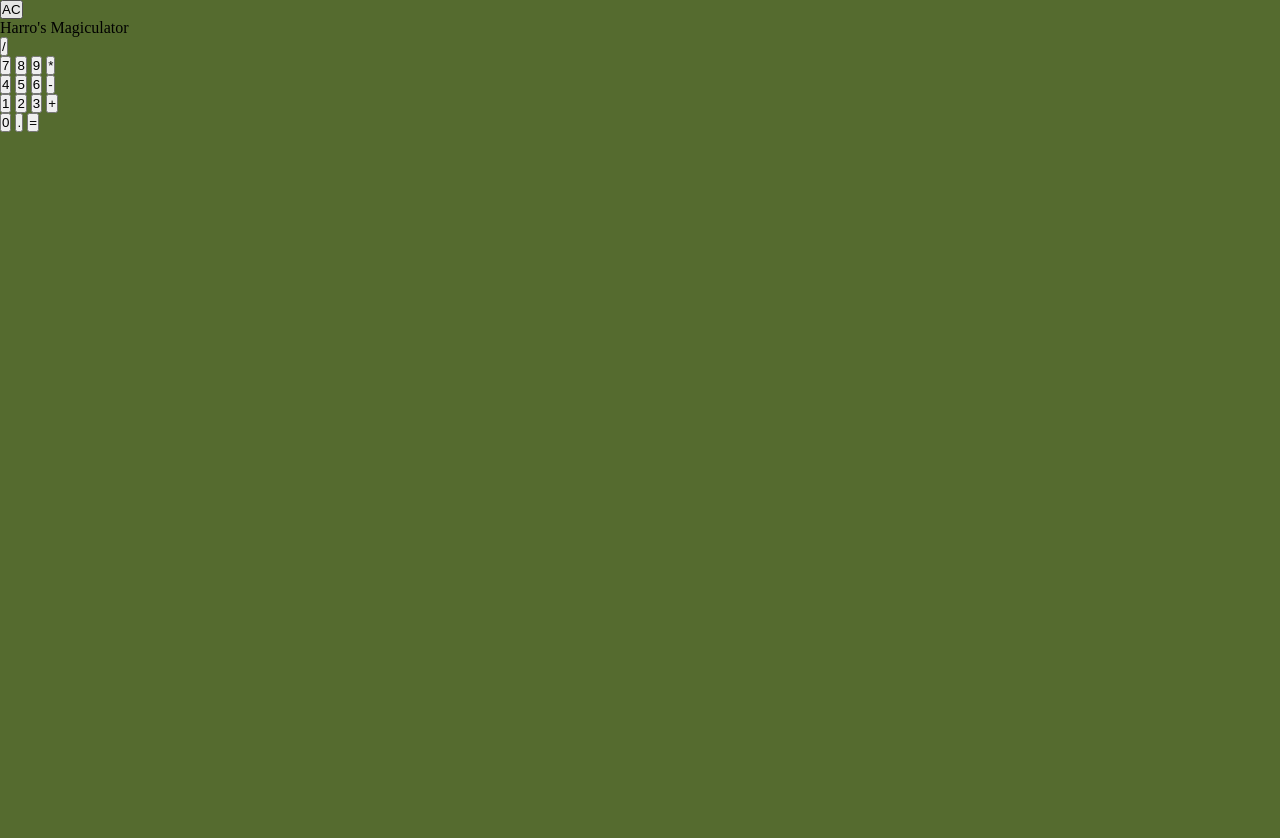
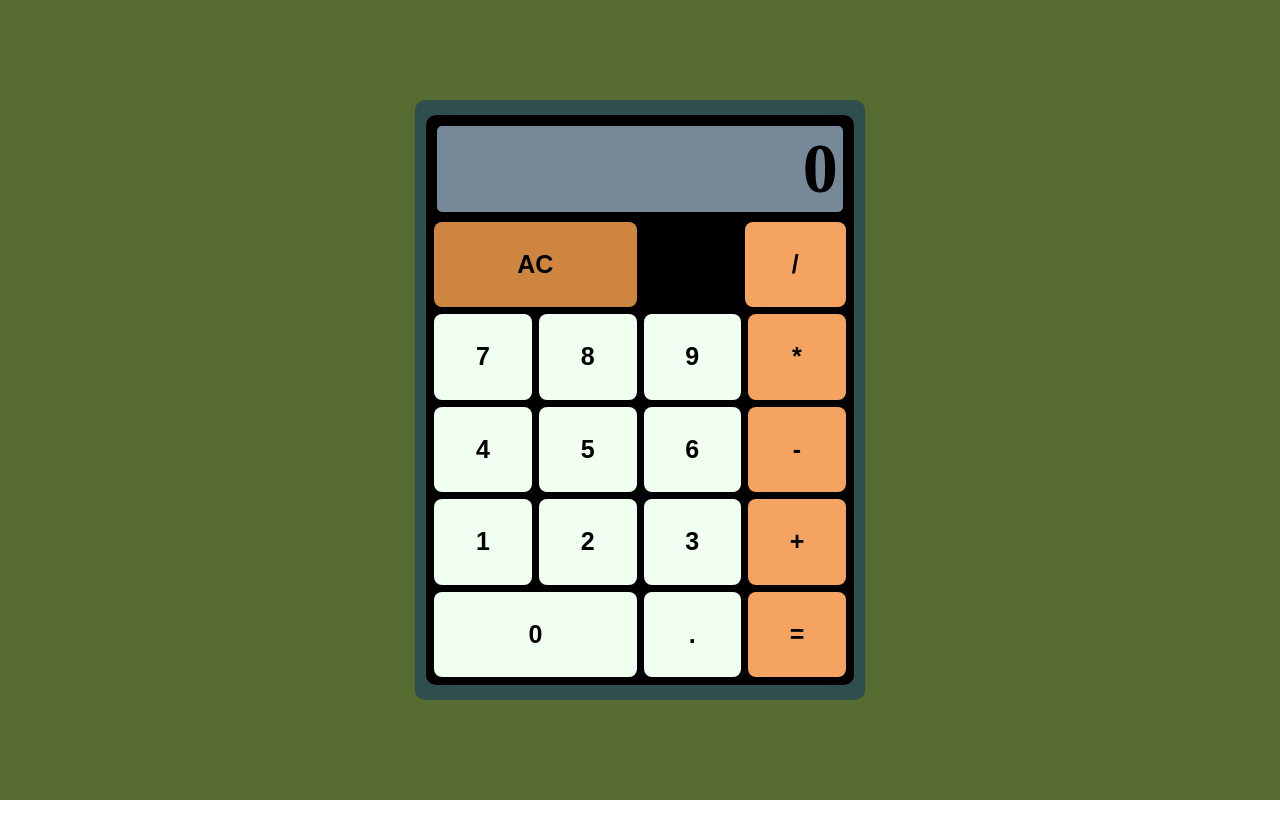
Before and after one commit to HarrisonKanellos/odin-calculator, a plain HTML site: page index.html in a window 1280 px wide. After the commit the page ends 800 px from the top, so only its background shows below. Drawn offline with Linux system fonts and the light colour scheme.

Commit message:
Add type button to button elements, refine styling

```diff
--- a/index.html
+++ b/index.html
@@ -10,34 +10,46 @@
         <div class="background">
             <main>
                 <div class="calc-content-container">
-                    <div class="display"></div>
+                    <div class="row display">0</div>
+
                     <div class="row" id="button-row-1">
-                        <button id="all-clear">AC</button>
-                        <div class="title-engraving">Harro's Magiculator</div>
-                        <button class="operator" id="divide">/</button>
+                        <div class="row-half-size">
+                            <button type="button" id="all-clear">AC</button>
+                        </div>
+                        <div class="row-half-size" id="flex-end-divide">
+                            <button type="button" class="operator" id="divide">/</button>
+                        </div>
                     </div>
+
                     <div class="row" id="button-row-2">
-                        <button class="digit" id="seven">7</button>
-                        <button class="digit" id="eight">8</button>
-                        <button class="digit" id="nine">9</button>
-                        <button class="operator" id="multiply">*</button>
+                        <button type="button"class="digit" id="seven">7</button>
+                        <button type="button" class="digit" id="eight">8</button>
+                        <button type="button" class="digit" id="nine">9</button>
+                        <button type="button" class="operator" id="multiply">*</button>
                     </div>
+
                     <div class="row" id="button-row-3">
-                        <button class="digit" id="four">4</button>
-                        <button class="digit" id="five">5</button>
-                        <button class="digit" id="six">6</button>
-                        <button class="operator" id="subtract">-</button>
+                        <button type="button" class="digit" id="four">4</button>
+                        <button type="button" class="digit" id="five">5</button>
+                        <button type="button" class="digit" id="six">6</button>
+                        <button type="button" class="operator" id="subtract">-</button>
                     </div>
+
                     <div class="row" id="button-row-4">
-                        <button class="digit" id="one">1</button>
-                        <button class="digit" id="two">2</button>
-                        <button class="digit" id="three">3</button>
-                        <button class="opertaor" id="plus">+</button>
+                        <button type="button" class="digit" id="one">1</button>
+                        <button type="button" class="digit" id="two">2</button>
+                        <button type="button" class="digit" id="three">3</button>
+                        <button type="button" class="operator" id="plus">+</button>
                     </div>
+
                     <div class="row" id="button-row-5">
-                        <button class="digit" id="zero">0</button>
-                        <button class="digit" id="period">.</button>
-                        <button class="operator" id="equals">=</button>
+                        <div class="row-half-size">
+                            <button type="button" class="digit" id="zero">0</button>
+                        </div>
+                        <div class="row-half-size">
+                            <button type="button" class="digit" id="period">.</button>
+                            <button type="button" class="operator" id="equals">=</button>
+                        </div>
                     </div>
                 </div>
             </main>
--- a/style.css
+++ b/style.css
@@ -4,18 +4,91 @@
     box-sizing: border-box;
     margin: 0;
     padding: 0;
+    border: 0;
+}
+
+body {
+    font-family: monospace sans-serif;
 }
 
 .background {
     width: 100vw;
+    height: 100vh;
     background-color: darkolivegreen;
+    display: flex;
+    justify-content: center;
+    align-items: center;
 }
 
 main {
-    height: 900px;
-    width: 600px;
+    height: 600px;
+    width: 450px;
+    margin: 0 auto;
+    background-color: darkslategrey;
+    border-radius: 10px;
+    display: flex;
+    justify-content: center;
+    align-items: center;
 }
 
 .calc-content-container {
+    height: 95%;
+    width: 95%;
+    background-color: black;
+    border-radius: 10px;
+    display: flex;
+    flex-direction: column;
+    gap: 7px;
+    padding: 8px;
+}
 
+.display {
+    background-color: lightslategrey;
+    font-size: 70px;
+    font-weight: bold;
+    border: 3px solid black;
+    border-radius: 8px;
+    padding-right: 5px;
+    display: flex;
+    justify-content: flex-end;
+    align-items: center;
 }
+
+.row {
+    flex: 1;
+    display: flex;
+    gap: 7px;
+}
+
+button {
+    flex: 1;
+    box-sizing: content-box;
+    height: 100%;
+    border-radius: 8px;
+    font-size: 25px;
+    font-weight: bold;
+    background-color: honeydew;
+}
+
+.operator{
+    background-color: sandybrown;
+}
+
+#all-clear {
+    background-color: peru;
+}
+
+/* Cutomised row and button flexing */
+.row-half-size {
+    flex: 1;
+    display: flex;
+    gap: 7px;
+}
+
+#flex-end-divide {
+    justify-content: flex-end;
+}
+
+#divide {
+    flex: 0.5;
+}
```
